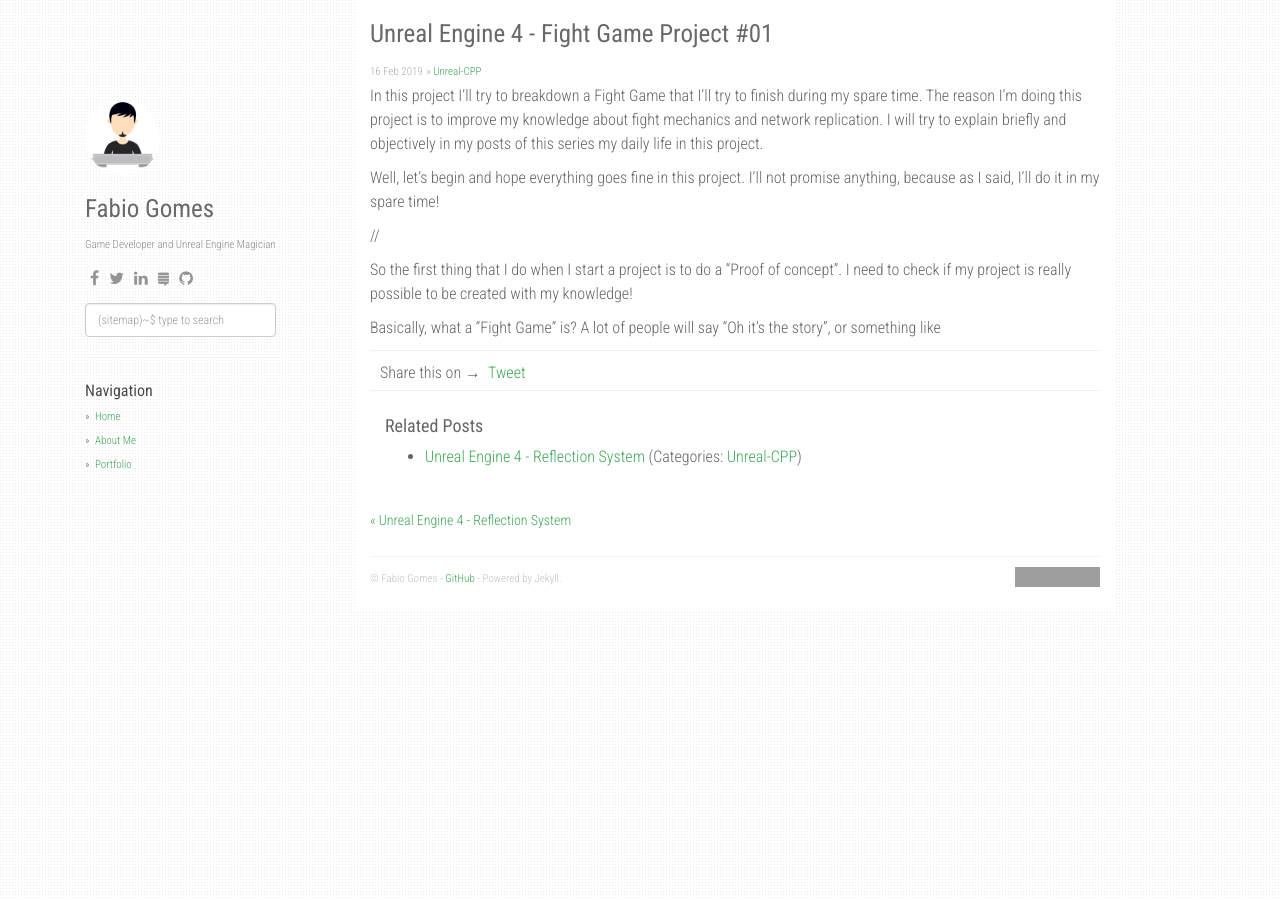
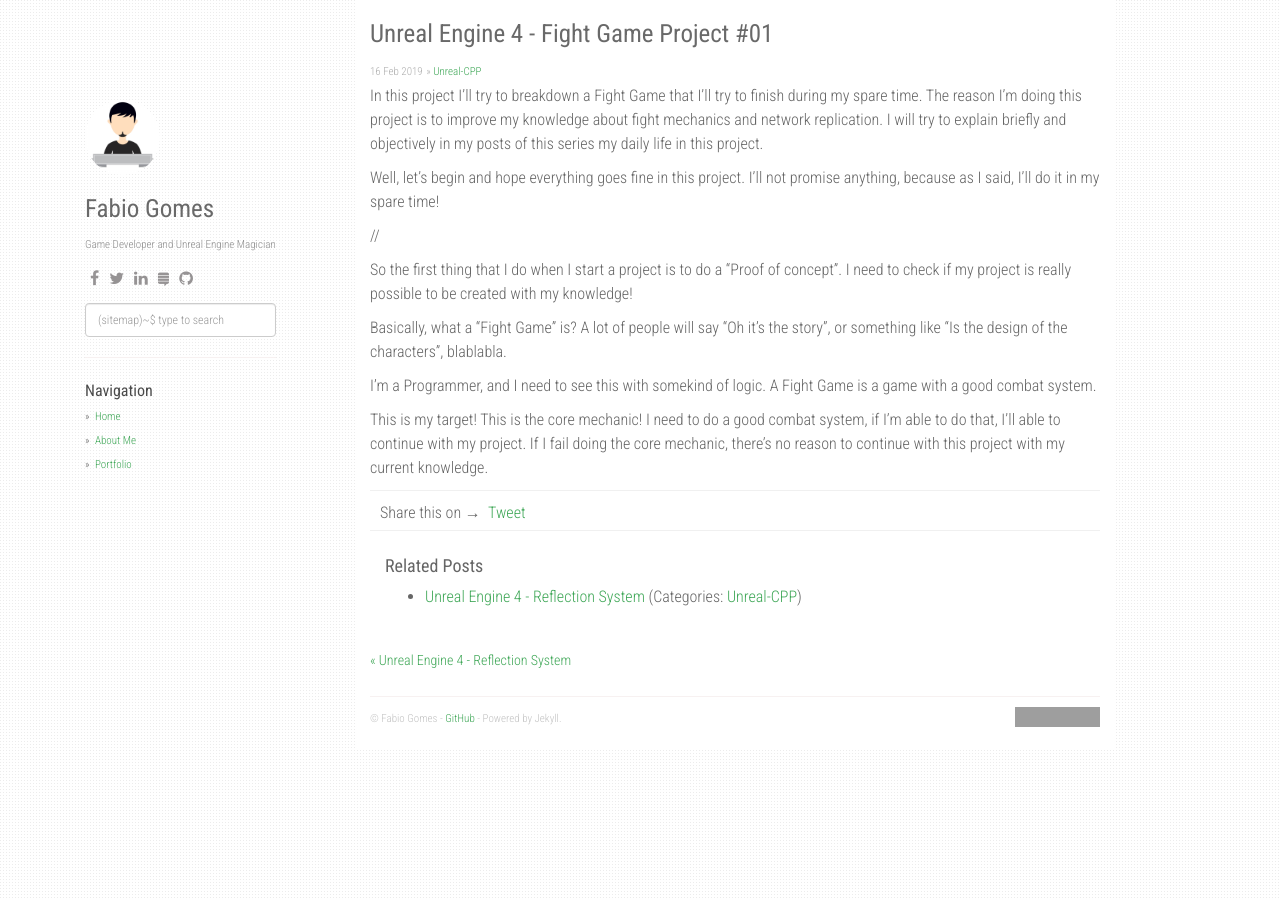
Before and after one commit to theforger/theforger.github.io, a Jekyll site: the page built from _posts/2019-02-16-ue4-fight-game-project.markdown, in a window 1280 px wide. Built offline with Jekyll 4.4.1, drawn with Linux system fonts in a browser that asks for light colours; nearby versions of some CDN libraries; comment, search, counter and statistics services are not loaded; grey boxes are pictures that could not be loaded.

Commit message:
Update 2019-02-16-ue4-fight-game-project.markdown

```diff
--- a/_posts/2019-02-16-ue4-fight-game-project.markdown
+++ b/_posts/2019-02-16-ue4-fight-game-project.markdown
@@ -17,4 +17,11 @@ So the first thing that I do when I start a project is to do a "Proof of concept
 I need to check if my project is really possible to be created with my knowledge!
 
 Basically, what a "Fight Game" is? A lot of people will say "Oh it's the story",
-or something like
+or something like "Is the design of the characters", blablabla.
+
+I'm a Programmer, and I need to see this with somekind of logic.
+A Fight Game is a game with a good combat system.
+
+This is my target! This is the core mechanic!
+I need to do a good combat system, if I'm able to do that, I'll able to continue with my project.
+If I fail doing the core mechanic, there's no reason to continue with this project with my current knowledge.
```
